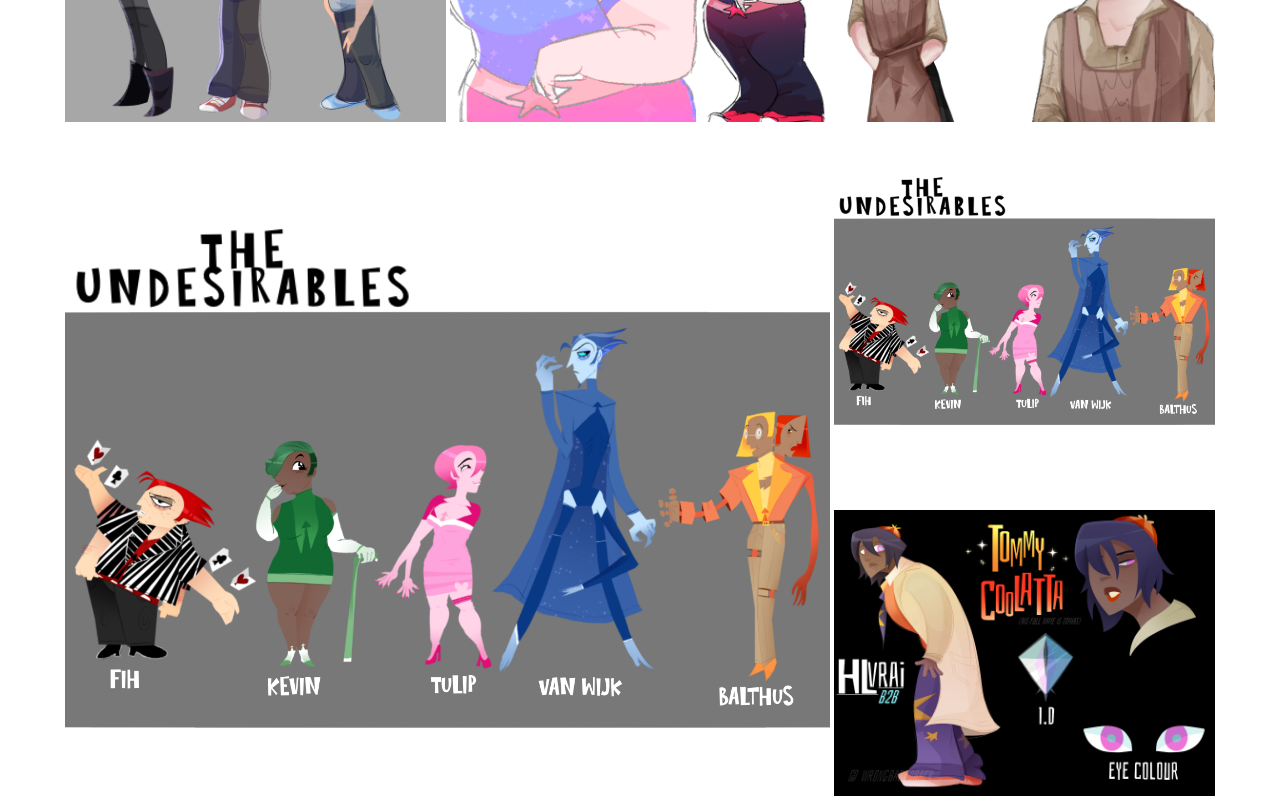
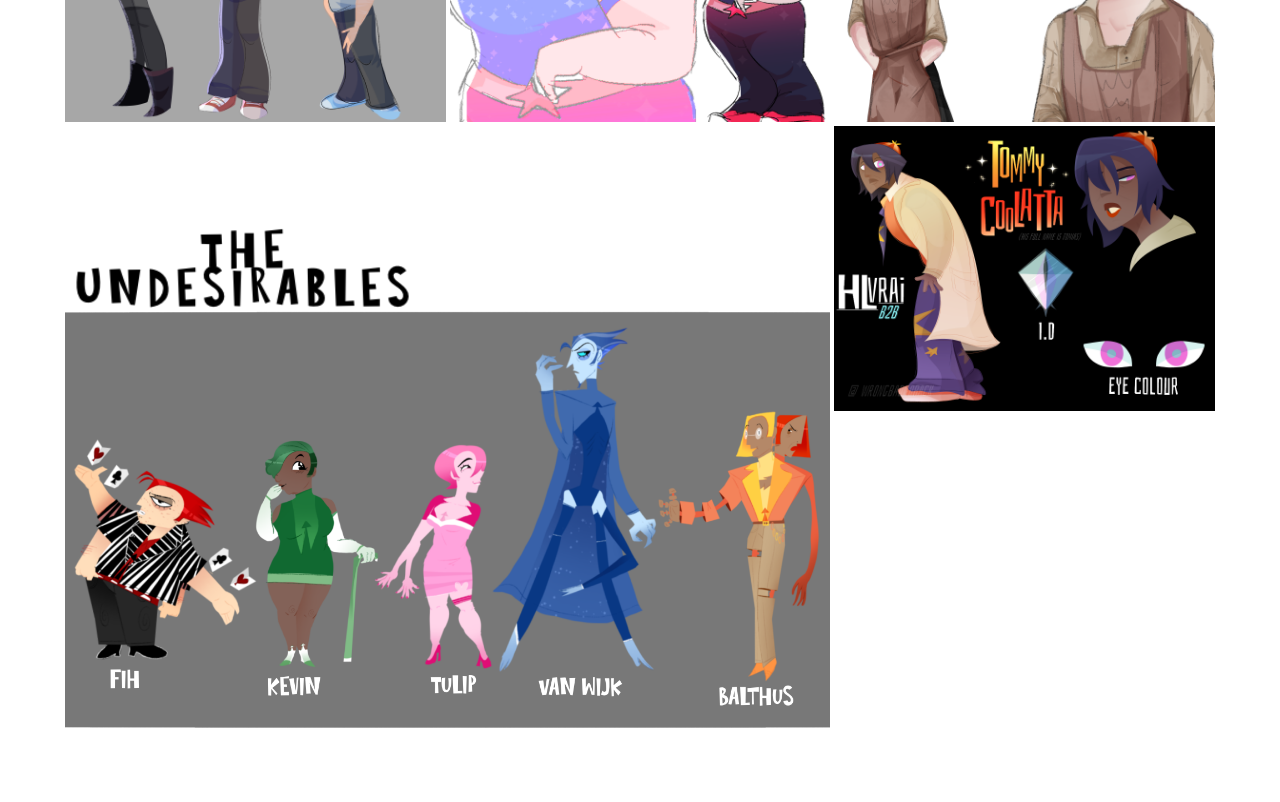
Before and after one commit to grimsby1hull0/commission-wrongbadgoback-portfolio, a plain HTML site: page index.html in a window 1280 px wide. Shown: the part 2820-3622 px from the top of the page. Drawn offline with nearby package versions, Linux system fonts and the light colour scheme; a web font is replaced by a local one.

Commit message:
Update index.html
removed dupe IMG gall

```diff
--- a/index.html
+++ b/index.html
@@ -161,11 +161,6 @@
                                     </a>
                                 </div>
                                 <div class="col-sm-6 col-md-4">
-                                    <a class="lightbox" href="assets/img/Finalised art/16.PNG">
-                                        <img src="assets/img/Finalised art/16.PNG" >
-                                    </a>
-                                </div>
-                                <div class="col-sm-6 col-md-4">
                                     <a class="lightbox" href="assets/img/Finalised art/17.PNG">
                                         <img src="assets/img/Finalised art/17.PNG" >
                                     </a>
```
